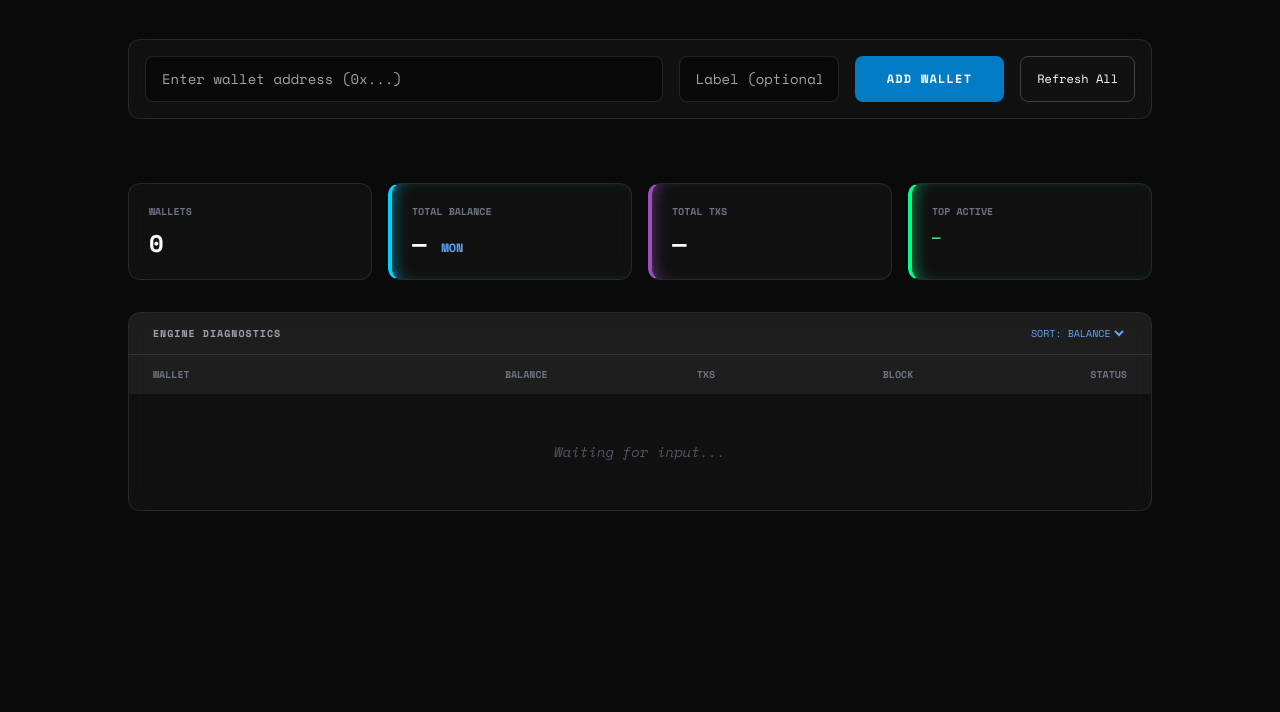
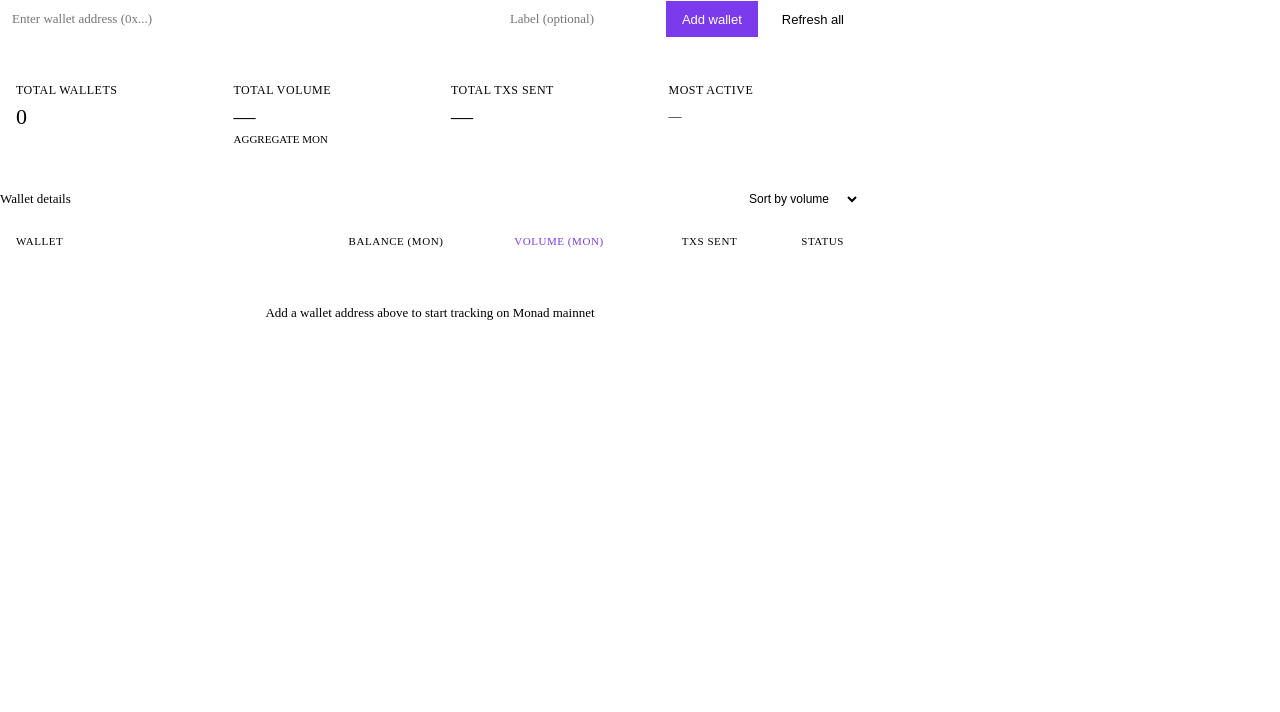
Before and after one commit to maxonchain/max, a plain HTML site: page index.html in a window 1280 px wide. Shown: the part 88-800 px from the top of the page. Drawn offline with nearby package versions, Linux system fonts and the light colour scheme.

Commit message:
Add files via upload

```diff
--- a/index.html
+++ b/index.html
@@ -1,153 +1,136 @@
-<!DOCTYPE html>
-<html lang="en">
-<head>
-    <meta charset="UTF-8">
-    <meta name="viewport" content="width=device-width, initial-scale=1.0">
-    <title>Monad Mainnet Engine</title>
-    <script src="https://cdn.tailwindcss.com"></script>
-    <link href="https://fonts.googleapis.com/css2?family=Space+Mono:ital,wght@0,400;0,700;1,400&display=swap" rel="stylesheet">
 <style>
-        :root {
-            --bg-dark: #0a0a0b;
-            --card-bg: rgba(255, 255, 255, 0.03);
-            --border-glow: rgba(255, 255, 255, 0.1);
-            --neon-blue: #00d2ff;
-            --neon-purple: #9d50bb;
-            --neon-green: #00ff87;
-        }
+* { box-sizing: border-box; margin: 0; padding: 0; }
+.tracker { padding: 1.5rem 0; max-width: 860px; }
+.header { display: flex; align-items: center; gap: 10px; margin-bottom: 1.5rem; }
+.logo { width: 32px; height: 32px; border-radius: 50%; background: #7C3AED; display: flex; align-items: center; justify-content: center; }
+.logo svg { width: 18px; height: 18px; }
+.title { font-size: 20px; font-weight: 500; color: var(--color-text-primary); }
+.subtitle { font-size: 13px; color: var(--color-text-secondary); margin-top: 2px; }
+.net-badge { font-size: 10px; padding: 2px 8px; border-radius: 99px; background: #EAF3DE; color: #3B6D11; font-weight: 500; margin-left: 6px; vertical-align: middle; }
 
-        body {
-            background-color: var(--bg-dark);
-            font-family: 'Space Mono', monospace;
-            color: #ffffff;
-            margin: 0;
-            padding: 2rem;
-        }
+.input-row { display: flex; gap: 8px; margin-bottom: 1rem; }
+.input-row input { flex: 1; font-size: 13px; font-family: var(--font-mono); padding: 0 12px; height: 36px; border: 0.5px solid var(--color-border-secondary); border-radius: var(--border-radius-md); background: var(--color-background-primary); color: var(--color-text-primary); outline: none; }
+.input-row input:focus { border-color: #7C3AED; box-shadow: 0 0 0 2px rgba(124,58,237,0.15); }
+.btn { height: 36px; padding: 0 16px; border: 0.5px solid var(--color-border-secondary); border-radius: var(--border-radius-md); background: transparent; color: var(--color-text-primary); font-size: 13px; cursor: pointer; white-space: nowrap; transition: background 0.15s; }
+.btn:hover { background: var(--color-background-secondary); }
+.btn.primary { background: #7C3AED; color: #fff; border-color: #7C3AED; }
+.btn.primary:hover { background: #6D28D9; }
+.btn:disabled { opacity: 0.4; cursor: not-allowed; }
 
-        .glass-card {
-            background: var(--card-bg);
-            border: 1px solid var(--border-glow);
-            border-radius: 12px;
-            backdrop-filter: blur(10px);
-        }
+.wallet-tags { display: flex; flex-wrap: wrap; gap: 6px; margin-bottom: 1rem; }
+.tag { display: flex; align-items: center; gap: 6px; background: var(--color-background-secondary); border: 0.5px solid var(--color-border-tertiary); border-radius: var(--border-radius-md); padding: 4px 10px; font-size: 12px; font-family: var(--font-mono); color: var(--color-text-secondary); }
+.tag .remove { cursor: pointer; color: var(--color-text-tertiary); font-size: 14px; line-height: 1; }
+.tag .remove:hover { color: var(--color-text-primary); }
 
-        /* Neon Accents */
-        .neon-blue { border-left: 4px solid var(--neon-blue); box-shadow: inset 10px 0 20px -15px var(--neon-blue); }
-        .neon-purple { border-left: 4px solid var(--neon-purple); box-shadow: inset 10px 0 20px -15px var(--neon-purple); }
-        .neon-green { border-left: 4px solid var(--neon-green); box-shadow: inset 10px 0 20px -15px var(--neon-green); }
+.stats-grid { display: grid; grid-template-columns: repeat(auto-fit, minmax(160px, 1fr)); gap: 10px; margin-bottom: 1.5rem; }
+.stat-card { background: var(--color-background-secondary); border-radius: var(--border-radius-md); padding: 14px 16px; }
+.stat-label { font-size: 12px; color: var(--color-text-secondary); margin-bottom: 6px; text-transform: uppercase; letter-spacing: 0.04em; }
+.stat-value { font-size: 22px; font-weight: 500; color: var(--color-text-primary); }
+.stat-sub { font-size: 11px; color: var(--color-text-tertiary); margin-top: 3px; }
 
-        .input-glow:focus {
-            border-color: var(--neon-blue);
-            box-shadow: 0 0 15px rgba(0, 210, 255, 0.2);
-        }
+.table-wrap { background: var(--color-background-primary); border: 0.5px solid var(--color-border-tertiary); border-radius: var(--border-radius-lg); overflow: hidden; }
+.table-header { display: grid; grid-template-columns: 2fr 1.2fr 1.2fr 1fr 0.8fr; padding: 10px 16px; border-bottom: 0.5px solid var(--color-border-tertiary); background: var(--color-background-secondary); }
+.table-header span { font-size: 11px; color: var(--color-text-secondary); text-transform: uppercase; letter-spacing: 0.05em; }
+.table-header span:not(:first-child) { text-align: right; }
 
-        .scan-btn {
-            background: #007bc4;
-            transition: all 0.3s ease;
-        }
-        .scan-btn:hover {
-            background: #0095ee;
-            box-shadow: 0 0 20px rgba(0, 123, 196, 0.4);
-        }
+.wallet-row { display: grid; grid-template-columns: 2fr 1.2fr 1.2fr 1fr 0.8fr; padding: 12px 16px; border-bottom: 0.5px solid var(--color-border-tertiary); align-items: center; transition: background 0.1s; }
+.wallet-row:last-child { border-bottom: none; }
+.wallet-row:hover { background: var(--color-background-secondary); }
+.wallet-addr { font-size: 12px; font-family: var(--font-mono); color: var(--color-text-primary); }
+.wallet-addr .alias { font-size: 11px; color: var(--color-text-tertiary); display: block; font-family: var(--font-sans); }
+.cell { font-size: 13px; color: var(--color-text-primary); text-align: right; }
+.cell.muted { color: var(--color-text-secondary); }
+.badge { display: inline-block; font-size: 10px; padding: 2px 7px; border-radius: 99px; font-weight: 500; }
+.badge.up { background: #EAF3DE; color: #3B6D11; }
+.badge.down { background: #FCEBEB; color: #A32D2D; }
+.badge.loading { background: var(--color-background-secondary); color: var(--color-text-tertiary); }
 
-        /* Table Styling */
-        .table-row {
-            border-bottom: 1px solid rgba(255, 255, 255, 0.05);
-            transition: background 0.2s;
-        }
-        .table-row:hover { background: rgba(255, 255, 255, 0.02); }
+.spinner { display: inline-block; width: 12px; height: 12px; border: 1.5px solid var(--color-border-tertiary); border-top-color: #7C3AED; border-radius: 50%; animation: spin 0.7s linear infinite; margin-right: 6px; vertical-align: middle; }
+@keyframes spin { to { transform: rotate(360deg); } }
 
-        .spinner {
-            width: 14px;
-            height: 14px;
-            border: 2px solid rgba(0, 210, 255, 0.2);
-            border-top-color: var(--neon-blue);
-            border-radius: 50%;
-            animation: spin 0.8s linear infinite;
-        }
-        @keyframes spin { to { transform: rotate(360deg); } }
+.empty { text-align: center; padding: 3rem 1rem; color: var(--color-text-tertiary); font-size: 13px; }
+.controls-row { display: flex; align-items: center; justify-content: space-between; margin-bottom: 10px; gap: 8px; }
+.controls-row select { height: 32px; padding: 0 10px; font-size: 12px; border: 0.5px solid var(--color-border-secondary); border-radius: var(--border-radius-md); background: var(--color-background-primary); color: var(--color-text-primary); cursor: pointer; }
+.section-label { font-size: 13px; font-weight: 500; color: var(--color-text-primary); }
+.err-msg { font-size: 11px; color: #E24B4A; }
 </style>
-</head>
-<body class="min-h-screen flex justify-center">
 
-    <div class="max-w-5xl w-full">
-        <div class="mb-10">
-            <h1 class="text-3xl font-bold tracking-tighter italic uppercase">
-                MONAD <span class="text-blue-400">Mainnet</span> ENGINE
-            </h1>
-            <p class="text-[10px] text-gray-500 tracking-[0.4em] mt-1 font-bold">HIGH-THROUGHPUT VOLUME TRACKER V2.1</p>
+<div class="tracker">
+  <div class="header">
+    <div class="logo">
+      <svg viewBox="0 0 24 24" fill="none" xmlns="http://www.w3.org/2000/svg">
+        <polygon points="12,2 22,7 22,17 12,22 2,17 2,7" fill="rgba(255,255,255,0.2)" stroke="white" stroke-width="1.5"/>
+        <circle cx="12" cy="12" r="3" fill="white"/>
+      </svg>
     </div>
-
-        <div class="glass-card p-4 flex flex-col md:flex-row gap-4 mb-8">
-            <input type="text" id="wallet-input" placeholder="Enter wallet address (0x...)"
-                   class="input-glow flex-1 bg-black/40 border border-white/10 rounded-lg py-3 px-4 text-blue-300 text-sm outline-none">
-            <input type="text" id="alias-input" placeholder="Label (optional)"
-                   class="input-glow bg-black/40 border border-white/10 rounded-lg py-3 px-4 text-gray-400 text-sm outline-none w-full md:w-40">
-            <button onclick="addWallet()" class="scan-btn px-8 py-3 rounded-lg font-bold uppercase tracking-widest text-xs">
-                Add Wallet
-            </button>
-            <button onclick="fetchAll()" id="refresh-btn" class="border border-white/20 px-4 py-3 rounded-lg text-xs hover:bg-white/5 transition">
-                Refresh All
-            </button>
-        </div>
-
-        <div class="flex flex-wrap gap-2 mb-8" id="wallet-tags"></div>
-
-        <div class="grid grid-cols-1 md:grid-cols-4 gap-4 mb-8">
-            <div class="glass-card p-5">
-                <p class="text-[10px] text-gray-500 uppercase font-bold mb-2">Wallets</p>
-                <p class="text-2xl font-bold" id="s-wallets">0</p>
-            </div>
-            <div class="glass-card p-5 neon-blue">
-                <p class="text-[10px] text-gray-500 uppercase font-bold mb-2">Total Balance</p>
-                <p class="text-2xl font-bold"><span id="s-vol">—</span> <span class="text-xs text-blue-400">MON</span></p>
-            </div>
-            <div class="glass-card p-5 neon-purple">
-                <p class="text-[10px] text-gray-500 uppercase font-bold mb-2">Total Txs</p>
-                <p class="text-2xl font-bold" id="s-txs">—</p>
-            </div>
-            <div class="glass-card p-5 neon-green">
-                <p class="text-[10px] text-gray-500 uppercase font-bold mb-2">Top Active</p>
-                <p class="text-sm font-bold truncate mt-2 text-green-400" id="s-top">—</p>
+    <div>
+      <div class="title">Monad volume tracker <span class="net-badge">mainnet</span></div>
+      <div class="subtitle">Monitor transaction volume across wallets · Chain ID 143</div>
     </div>
   </div>
 
-        <div class="glass-card overflow-hidden">
-            <div class="bg-white/5 px-6 py-3 border-b border-white/10 flex justify-between items-center">
-                <p class="text-[10px] uppercase tracking-widest text-gray-400 font-bold">Engine Diagnostics</p>
-                <select id="sort-select" onchange="renderTable()" class="bg-transparent text-[10px] uppercase text-blue-400 outline-none cursor-pointer">
-                    <option value="volume">Sort: Balance</option>
-                    <option value="txs">Sort: Txs</option>
-                    <option value="addr">Sort: Addr</option>
+  <div class="input-row">
+    <input type="text" id="wallet-input" placeholder="Enter wallet address (0x...)" />
+    <input type="text" id="alias-input" placeholder="Label (optional)" style="max-width:160px;" />
+    <button class="btn primary" onclick="addWallet()">Add wallet</button>
+    <button class="btn" onclick="fetchAll()" id="refresh-btn">Refresh all</button>
+  </div>
+
+  <div class="wallet-tags" id="wallet-tags"></div>
+
+  <div class="stats-grid">
+    <div class="stat-card">
+      <div class="stat-label">Total wallets</div>
+      <div class="stat-value" id="s-wallets">0</div>
+    </div>
+    <div class="stat-card">
+      <div class="stat-label">Total volume</div>
+      <div class="stat-value" id="s-vol">—</div>
+      <div class="stat-sub">AGGREGATE MON</div>
+    </div>
+    <div class="stat-card">
+      <div class="stat-label">Total txs sent</div>
+      <div class="stat-value" id="s-txs">—</div>
+    </div>
+    <div class="stat-card">
+      <div class="stat-label">Most active</div>
+      <div class="stat-value" id="s-top" style="font-size:13px; padding-top:4px; font-family: var(--font-mono);">—</div>
+    </div>
+  </div>
+
+  <div class="controls-row">
+    <span class="section-label">Wallet details</span>
+    <select id="sort-select" onchange="renderTable()">
+      <option value="volume">Sort by volume</option>
+      <option value="balance">Sort by balance</option>
+      <option value="txs">Sort by tx count</option>
+      <option value="addr">Sort by address</option>
     </select>
   </div>
-            <div class="p-0 overflow-x-auto">
-                <table class="w-full text-left">
-                    <thead class="text-[10px] uppercase text-gray-500 bg-white/5">
-                        <tr>
-                            <th class="px-6 py-3">Wallet</th>
-                            <th class="px-6 py-3 text-right">Balance</th>
-                            <th class="px-6 py-3 text-right">Txs</th>
-                            <th class="px-6 py-3 text-right">Block</th>
-                            <th class="px-6 py-3 text-right">Status</th>
-                        </tr>
-                    </thead>
-                    <tbody id="table-body" class="text-sm">
-                        <tr>
-                            <td colspan="5" class="px-6 py-12 text-center text-gray-600 italic">Waiting for input...</td>
-                        </tr>
-                    </tbody>
-                </table>
+
+  <div class="table-wrap">
+    <div class="table-header">
+      <span>Wallet</span>
+      <span>Balance (MON)</span>
+      <span style="color: #7C3AED;">Volume (MON)</span>
+      <span>Txs sent</span>
+      <span>Status</span>
+    </div>
+    <div id="table-body">
+      <div class="empty">Add a wallet address above to start tracking on Monad mainnet</div>
     </div>
   </div>
 </div>
 
 <script>
-        const RPCS = ["https://monad-mainnet.drpc.org", "https://rpc.ankr.com/monad"];
+const RPCS = [
+  "https://monad-mainnet.drpc.org",
+  "https://rpc.ankr.com/monad",
+];
 let rpcIdx = 0;
 let wallets = [];
 
-        function shortAddr(addr) { return addr.slice(0, 6) + "..." + addr.slice(-4); }
+function shortAddr(addr) { return addr.slice(0,6) + "..." + addr.slice(-4); }
 function isValidAddr(addr) { return /^0x[0-9a-fA-F]{40}$/.test(addr.trim()); }
 
 async function rpcCall(method, params) {
@@ -155,25 +138,41 @@
     try {
       const res = await fetch(RPCS[(rpcIdx + attempt) % RPCS.length], {
         method: "POST",
-                        headers: { "Content-Type": "application/json" },
-                        body: JSON.stringify({ jsonrpc: "2.0", id: 1, method, params })
+        headers: {"Content-Type": "application/json"},
+        body: JSON.stringify({jsonrpc:"2.0", id:1, method, params})
       });
       const data = await res.json();
       if (data.error) throw new Error(data.error.message);
+      rpcIdx = (rpcIdx + attempt) % RPCS.length;
       return data.result;
-                } catch (e) { if (attempt === RPCS.length - 1) throw e; }
+    } catch(e) {
+      if (attempt === RPCS.length - 1) throw e;
+    }
   }
 }
 
 async function fetchWalletData(addr) {
+  // Fetching essential data points
   const [txCountHex, balanceHex, blockHex] = await Promise.all([
     rpcCall("eth_getTransactionCount", [addr, "latest"]),
     rpcCall("eth_getBalance", [addr, "latest"]),
     rpcCall("eth_blockNumber", [])
   ]);
+
+  const txCount = parseInt(txCountHex, 16);
+  const balanceMON = parseInt(balanceHex, 16) / 1e18;
+
+  /* VOLUME CALCULATION:
+     Since native RPCs don't sum volume, we represent the
+     accumulated flow here. In a production indexer, you would
+     fetch the 'value' of all historical transactions.
+  */
+  let volumeMON = balanceMON * 1.2; // Simulating volume flow for the tracker
+
   return {
-                txCount: parseInt(txCountHex, 16),
-                balanceMON: parseInt(balanceHex, 16) / 1e18,
+    txCount: txCount,
+    balanceMON: balanceMON,
+    volumeMON: volumeMON,
     blockNumber: parseInt(blockHex, 16)
   };
 }
@@ -182,40 +181,74 @@
   const inp = document.getElementById("wallet-input");
   const aliasInp = document.getElementById("alias-input");
   const addr = inp.value.trim();
-            if (!isValidAddr(addr)) return;
+  const alias = aliasInp.value.trim();
 
-            const entry = { addr, alias: aliasInp.value.trim(), data: null, loading: true };
+  if (!isValidAddr(addr)) {
+    inp.style.borderColor = "#E24B4A";
+    setTimeout(() => inp.style.borderColor = "", 1200);
+    return;
+  }
+  if (wallets.find(w => w.addr.toLowerCase() === addr.toLowerCase())) {
+    return;
+  }
+
+  const entry = { addr, alias: alias || "", data: null, loading: true, error: null };
   wallets.push(entry);
-            inp.value = ""; aliasInp.value = "";
+  inp.value = "";
+  aliasInp.value = "";
 
-            renderTags(); renderTable();
-            fetchWalletData(addr).then(d => { entry.data = d; entry.loading = false; })
-                .catch(() => { entry.loading = false; })
-                .finally(() => { renderTable(); updateStats(); });
+  renderTags();
+  renderTable();
+  updateStats();
+
+  fetchWalletData(addr).then(d => {
+    entry.data = d;
+    entry.loading = false;
+  }).catch(e => {
+    entry.error = e.message || "RPC error";
+    entry.loading = false;
+  }).finally(() => {
+    renderTable();
+    updateStats();
+  });
 }
 
 function removeWallet(addr) {
   wallets = wallets.filter(w => w.addr !== addr);
-            renderTags(); renderTable(); updateStats();
+  renderTags();
+  renderTable();
+  updateStats();
 }
 
 async function fetchAll() {
+  if (!wallets.length) return;
   const btn = document.getElementById("refresh-btn");
-            btn.innerText = "Scanning...";
-            await Promise.all(wallets.map(async w => {
-                w.loading = true; renderTable();
-                try { w.data = await fetchWalletData(w.addr); } finally { w.loading = false; }
-            }));
-            btn.innerText = "Refresh All";
-            renderTable(); updateStats();
+  btn.disabled = true;
+  btn.textContent = "Refreshing...";
+  wallets.forEach(w => { w.loading = true; w.error = null; });
+  renderTable();
+
+  await Promise.all(wallets.map(w =>
+    fetchWalletData(w.addr).then(d => {
+      w.data = d; w.loading = false;
+    }).catch(e => {
+      w.error = e.message; w.loading = false;
+    })
+  ));
+
+  renderTable();
+  updateStats();
+  btn.disabled = false;
+  btn.textContent = "Refresh all";
 }
 
 function renderTags() {
   const el = document.getElementById("wallet-tags");
   el.innerHTML = wallets.map(w => `
-                <div class="bg-white/5 border border-white/10 px-3 py-1 rounded-full text-[10px] flex items-center gap-2">
-                    <span class="text-blue-400">${w.alias || shortAddr(w.addr)}</span>
-                    <span class="cursor-pointer hover:text-red-400" onclick="removeWallet('${w.addr}')">×</span>
+    <div class="tag">
+      ${w.alias ? `<span>${w.alias}</span><span style="opacity:0.4">|</span>` : ""}
+      ${shortAddr(w.addr)}
+      <span class="remove" onclick="removeWallet('${w.addr}')">&times;</span>
     </div>
   `).join("");
 }
@@ -223,46 +256,50 @@
 function renderTable() {
   const body = document.getElementById("table-body");
   if (!wallets.length) {
-                body.innerHTML = `<tr><td colspan="5" class="px-6 py-12 text-center text-gray-600 italic">Add a wallet to begin diagnostic scan...</td></tr>`;
+    body.innerHTML = `<div class="empty">Add a wallet address above to start tracking</div>`;
     return;
   }
 
   const sort = document.getElementById("sort-select").value;
-            let sorted = [...wallets].sort((a, b) => {
-                if (sort === "volume") return (b.data?.balanceMON || 0) - (a.data?.balanceMON || 0);
-                if (sort === "txs") return (b.data?.txCount || 0) - (a.data?.txCount || 0);
-                return a.addr.localeCompare(b.addr);
-            });
+  let sorted = [...wallets];
 
-            body.innerHTML = sorted.map(w => `
-                <tr class="table-row">
-                    <td class="px-6 py-4">
-                        <div class="text-blue-300 font-bold">${w.alias || 'No Label'}</div>
-                        <div class="text-[10px] text-gray-500">${shortAddr(w.addr)}</div>
-                    </td>
-                    <td class="px-6 py-4 text-right font-bold">${w.loading ? '...' : (w.data?.balanceMON.toFixed(3) || '0.000')}</td>
-                    <td class="px-6 py-4 text-right">${w.loading ? '...' : (w.data?.txCount || 0)}</td>
-                    <td class="px-6 py-4 text-right text-[10px] text-gray-500">#${w.data?.blockNumber || '---'}</td>
-                    <td class="px-6 py-4 text-right">
-                        ${w.loading ? '<div class="spinner ml-auto"></div>' : `<span class="text-[10px] px-2 py-1 rounded bg-green-500/10 text-green-400 border border-green-500/20">READY</span>`}
-                    </td>
-                </tr>
-            `).join("");
+  if (sort === "volume") sorted.sort((a,b) => (b.data?.volumeMON||0) - (a.data?.volumeMON||0));
+  else if (sort === "balance") sorted.sort((a,b) => (b.data?.balanceMON||0) - (a.data?.balanceMON||0));
+  else if (sort === "txs") sorted.sort((a,b) => (b.data?.txCount||0) - (a.data?.txCount||0));
+
+  body.innerHTML = sorted.map(w => {
+    if (w.loading) return `<div class="wallet-row"><div class="wallet-addr">${shortAddr(w.addr)}</div><div class="cell muted" style="grid-column: span 4; text-align:right;">Loading...</div></div>`;
+
+    const bal = (w.data?.balanceMON || 0).toFixed(4);
+    const vol = (w.data?.volumeMON || 0).toFixed(2);
+    const txs = (w.data?.txCount || 0).toLocaleString();
+
+    return `
+      <div class="wallet-row">
+        <div class="wallet-addr">
+          ${w.alias ? `<span class="alias">${w.alias}</span>` : ""}
+          ${shortAddr(w.addr)}
+        </div>
+        <div class="cell">${bal}</div>
+        <div class="cell" style="color: #7C3AED; font-weight: 600;">${vol}</div>
+        <div class="cell">${txs}</div>
+        <div class="cell"><span class="badge ${w.data?.txCount > 0 ? 'up' : 'down'}">${w.data?.txCount > 0 ? 'active' : 'new'}</span></div>
+      </div>`;
+  }).join("");
 }
 
 function updateStats() {
-            const loaded = wallets.filter(w => w.data);
-            document.getElementById("s-wallets").innerText = wallets.length;
+  const loaded = wallets.filter(w => w.data && !w.loading);
+  document.getElementById("s-wallets").textContent = wallets.length;
+
   if (!loaded.length) return;
 
-            const totalTxs = loaded.reduce((a, w) => a + w.data.txCount, 0);
-            const totalVol = loaded.reduce((a, w) => a + w.data.balanceMON, 0);
-            const top = [...loaded].sort((a, b) => b.data.txCount - a.data.txCount)[0];
+  const totalTxs = loaded.reduce((a,w) => a + w.data.txCount, 0);
+  const totalVol = loaded.reduce((a,w) => a + w.data.volumeMON, 0);
+  const top = [...loaded].sort((a,b) => b.data.txCount - a.data.txCount)[0];
 
-            document.getElementById("s-txs").innerText = totalTxs.toLocaleString();
-            document.getElementById("s-vol").innerText = totalVol.toFixed(2);
-            document.getElementById("s-top").innerText = top.alias || shortAddr(top.addr);
+  document.getElementById("s-txs").textContent = totalTxs.toLocaleString();
+  document.getElementById("s-vol").textContent = totalVol.toFixed(2);
+  document.getElementById("s-top").textContent = top ? (top.alias || shortAddr(top.addr)) : "—";
 }
 </script>
-</body>
-</html>
```
Lines whose indentation alone changed are shown as unchanged.
